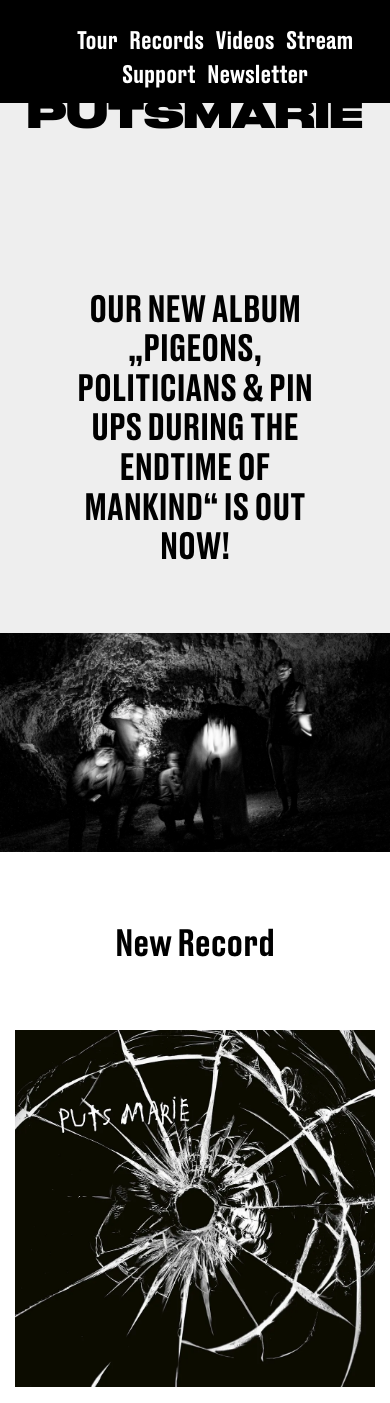
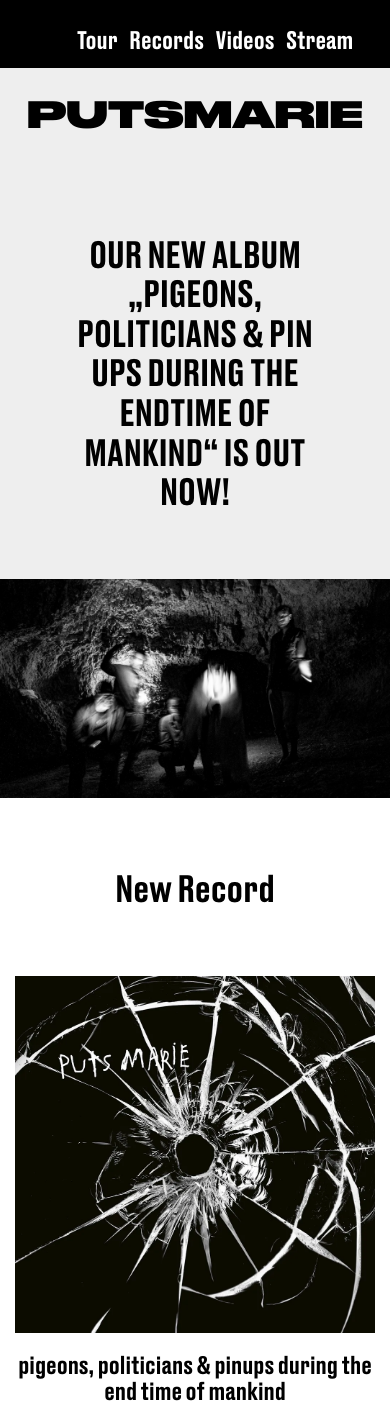
Before and after one commit to sofasurfer/putsmarie, a PHP site: page / in a window 390 px wide. Shown: the top 1403 px of the page. Run offline with PHP 8.4, Linux system fonts and the light colour scheme; data that the repository does not hold is empty; some libraries are stand-ins or nearby versions.

Commit message:
Fix mobile nav

```diff
--- a/assets/css/style.css
+++ b/assets/css/style.css
@@ -72,6 +72,9 @@ a:hover{
     -webkit-text-stroke-width: 2px;
     -webkit-text-stroke-color: white;*/
 
+}
+.hide-mobile{
+    display: block;
 }
 nav{
     z-index: 9999;
@@ -320,6 +323,12 @@ a .fab{
     }
 }
 @media (max-width: 768px) {
+    .jumbotron{
+        /* margin-top:4rem; */
+    }
+    .jumbotron h2{
+        padding-top:0px;
+    }
     table{
         border: none;
     }
@@ -347,7 +356,9 @@ a .fab{
       font-size: 1.5rem!important;
     }
 
-
+    .hide-mobile{
+        display: none!important;
+    }
     .stream-list img{
         max-width: 100%;
     }
--- a/tpl/header.php
+++ b/tpl/header.php
@@ -17,7 +17,7 @@
     <link rel="stylesheet" href="https://use.fontawesome.com/releases/v5.3.1/css/all.css" integrity="sha384-mzrmE5qonljUremFsqc01SB46JvROS7bZs3IO2EmfFsd15uHvIt+Y8vEf7N7fWAU" crossorigin="anonymous">
 
     <link rel="stylesheet" href="https://maxcdn.bootstrapcdn.com/bootstrap/3.3.5/css/bootstrap.min.css">
-    <link rel="stylesheet" href="/assets/css/style.css?v=2.0">
+    <link rel="stylesheet" href="/assets/css/style.css?v=2.1">
 
     <meta name="msapplication-TileColor" content="#da532c">
     <meta name="theme-color" content="#ffffff">
@@ -29,8 +29,8 @@
         <li><a href="#records">Records</a></li>
         <li><a href="#videos">Videos</a></li>
         <li><a href="#stream">Stream</a></li>
-        <li><a href="#support">Support</a></li>
-        <li><a href="#newsletter">Newsletter</a></li>
+        <li class="hide-mobile"><a href="#support">Support</a></li>
+        <li class="hide-mobile"><a href="#newsletter">Newsletter</a></li>
     </ul>
 </nav>
 <header class="jumbotron">
```
